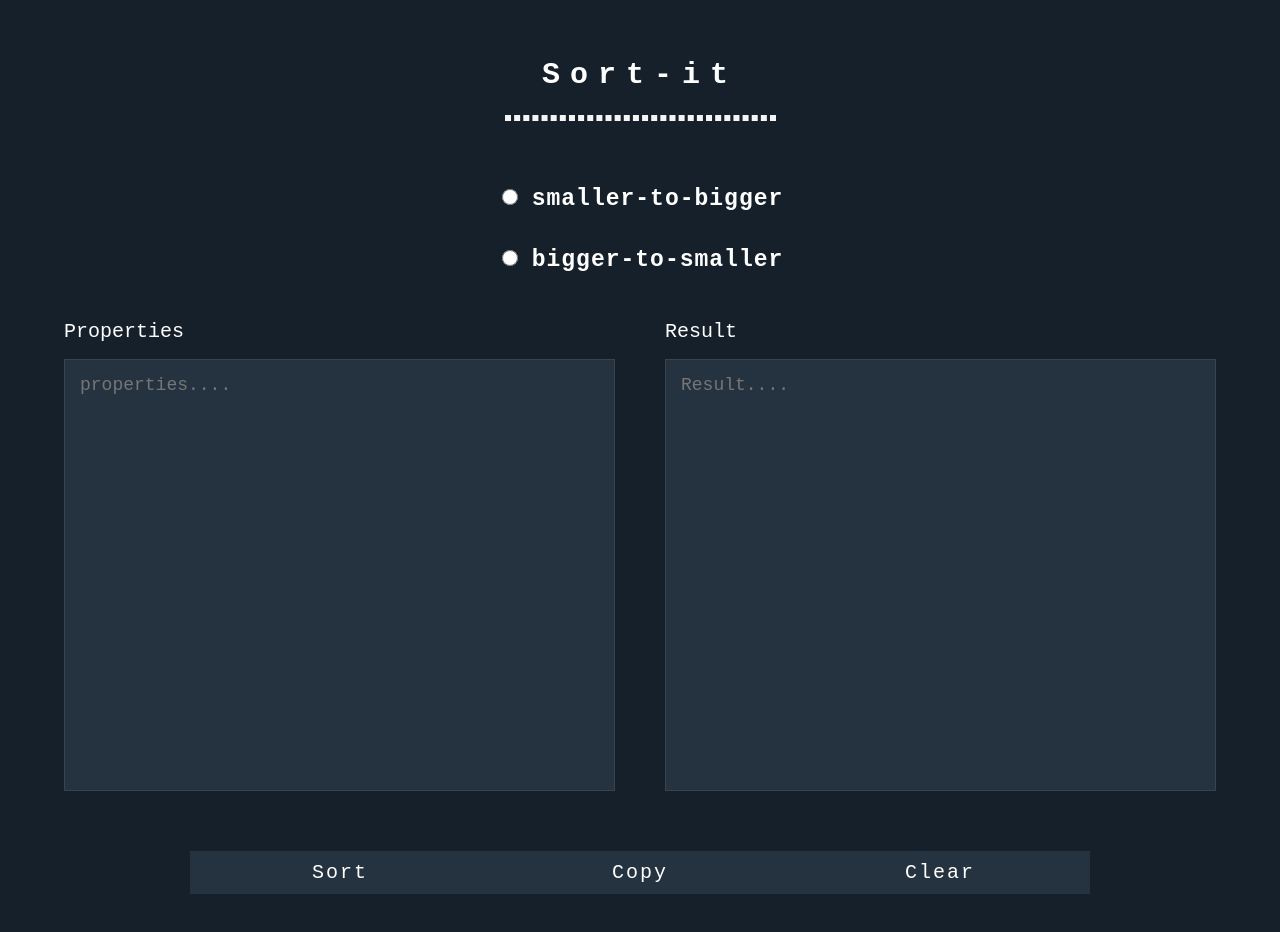
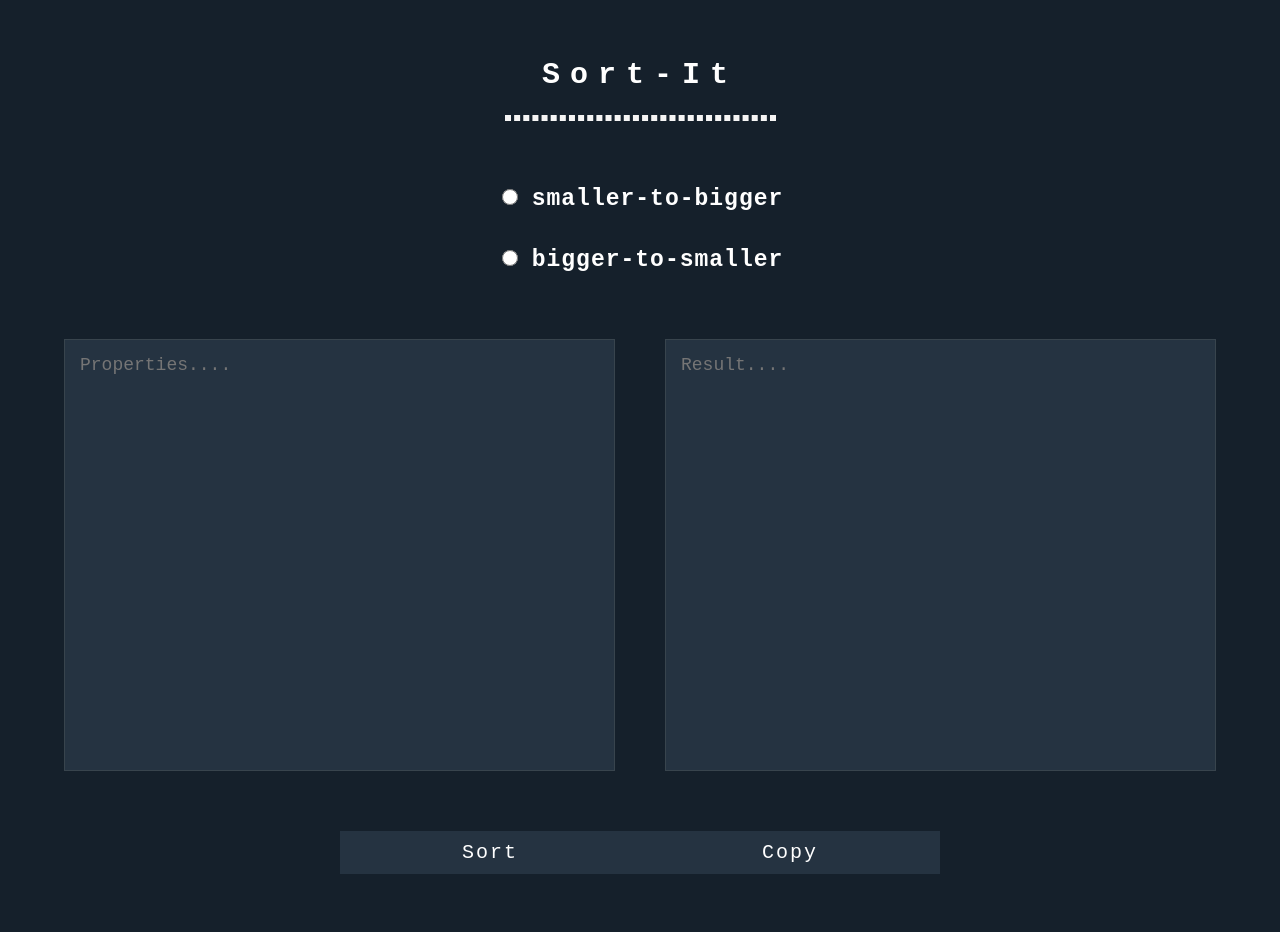
Before and after one commit to apriliandi246/svelte-css-sort, a Svelte app: page / in a window 1280 px wide. Shown: the top 932 px of the page. Built offline with nearby package versions, Linux system fonts and the light colour scheme.

Commit message:
factory code

```diff
--- a/src/App.svelte
+++ b/src/App.svelte
@@ -2,11 +2,9 @@
    import Header from "./components/Header.svelte";
    import InputField from "./components/Input.svelte";
 
+   let result = "";
    let isMin = false;
    let isMax = false;
-
-   let result = "";
-   let properties = "";
 
    function setMenu(menu) {
       if (menu === "min") {
@@ -18,12 +16,8 @@
       }
    }
 
-   function handleInput(e) {
-      properties = e.target.value;
-   }
-
-   function onSort() {
-      result = properties
+   function sortProperties(event) {
+      result = event.detail
          .split(";")
          .filter((property) => property.toString().trim() !== "")
          .map((property) => property.toString().trim() + ";")
@@ -37,13 +31,6 @@
       navigator.clipboard.writeText(result);
       alert("Copied");
    }
-
-   function onClear() {
-      isMin = false;
-      isMax = false;
-      result = "";
-      properties = "";
-   }
 </script>
 
 <style>
@@ -55,13 +42,9 @@
 
 <div class="container">
    <Header {setMenu} {isMin} {isMax} />
-
    <InputField
       {result}
       {onCopy}
-      {onSort}
-      {onClear}
-      {properties}
-      {handleInput}
-      status={[isMin, isMax]} />
+      status={[isMin, isMax]}
+      on:sortProperties={sortProperties} />
 </div>
--- a/src/components/Header.svelte
+++ b/src/components/Header.svelte
@@ -52,13 +52,14 @@
    }
 </style>
 
-<h1>Sort-it</h1>
+<h1>Sort-It</h1>
+
 <hr />
 
 <div class="min">
    <input
+      id="min"
       type="radio"
-      id="min"
       checked={isMin}
       on:change={() => setMenu('min')} />
    <label for="min">smaller-to-bigger</label>
@@ -66,8 +67,8 @@
 
 <div class="max">
    <input
+      id="max"
       type="radio"
-      id="max"
       checked={isMax}
       on:change={() => setMenu('max')} />
    <label for="max">bigger-to-smaller</label>
--- a/src/components/Input.svelte
+++ b/src/components/Input.svelte
@@ -1,11 +1,16 @@
 <script>
-   export let onSort;
+   import { createEventDispatcher } from "svelte";
+
    export let result;
    export let status;
-   export let onClear;
    export let onCopy;
-   export let properties;
-   export let handleInput;
+
+   let properties;
+   const dispatch = createEventDispatcher();
+
+   function handleClick() {
+      dispatch("sortProperties", properties);
+   }
 </script>
 
 <style>
@@ -15,12 +20,6 @@
       margin: 50px 0 15px 0;
       grid-template-columns: 1fr 1fr;
       grid-template-areas: "properties result";
-   }
-
-   .input-form label {
-      font-family: monospace;
-      font-size: 20px;
-      color: #ffffff;
    }
 
    .input-form textarea {
@@ -64,8 +63,7 @@
    }
 
    .buttons .btn-one,
-   .buttons .btn-two,
-   .buttons .btn-three {
+   .buttons .btn-two {
       width: 300px;
       border: none;
       padding: 10px;
@@ -83,16 +81,14 @@
    }
 
    .buttons .btn-one:hover,
-   .buttons .btn-two:hover,
-   .buttons .btn-three:hover {
+   .buttons .btn-two:hover {
       background-color: #192734;
       box-sizing: border-box;
       color: #87cefa;
    }
 
    .buttons .btn-one:disabled,
-   .buttons .btn-two:disabled,
-   .buttons .btn-three:disabled {
+   .buttons .btn-two:disabled {
       pointer-events: none;
    }
 
@@ -113,8 +109,7 @@
       }
 
       .buttons .btn-one,
-      .buttons .btn-two,
-      .buttons .btn-three {
+      .buttons .btn-two {
          margin-top: 30px;
       }
    }
@@ -122,22 +117,16 @@
 
 <div class="properties-field">
    <div class="input-form properties">
-      <label for="properties">Properties</label>
-
       <textarea
          cols="65"
          rows="20"
-         value={properties}
-         id="properties"
          spellCheck="false"
          autoComplete="false"
-         placeholder="properties...."
-         on:change={handleInput} />
+         placeholder="Properties...."
+         bind:value={properties} />
    </div>
 
    <div class="input-form result">
-      <!-- svelte-ignore a11y-label-has-associated-control -->
-      <label>Result</label>
       <textarea
          disabled
          cols="65"
@@ -151,15 +140,10 @@
    <button
       class="btn-one"
       disabled={status.includes(true) && properties !== '' ? false : true}
-      on:click={onSort}>Sort</button>
+      on:click={handleClick}>Sort</button>
 
    <button
       class="btn-two"
       on:click={onCopy}
       disabled={result === '' ? true : false}>Copy</button>
-
-   <button
-      class="btn-three"
-      on:click={onClear}
-      disabled={result === '' ? true : false}>Clear</button>
 </div>
```
